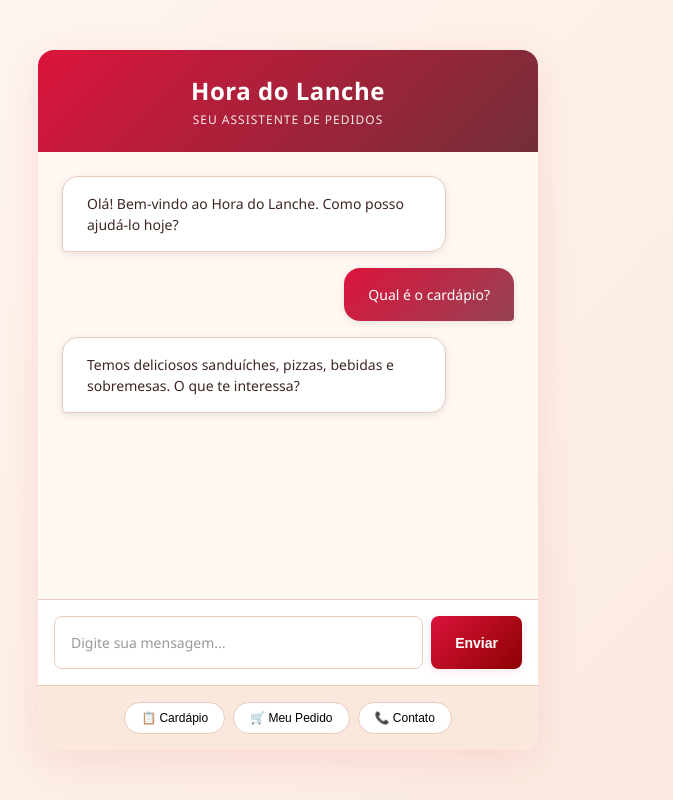
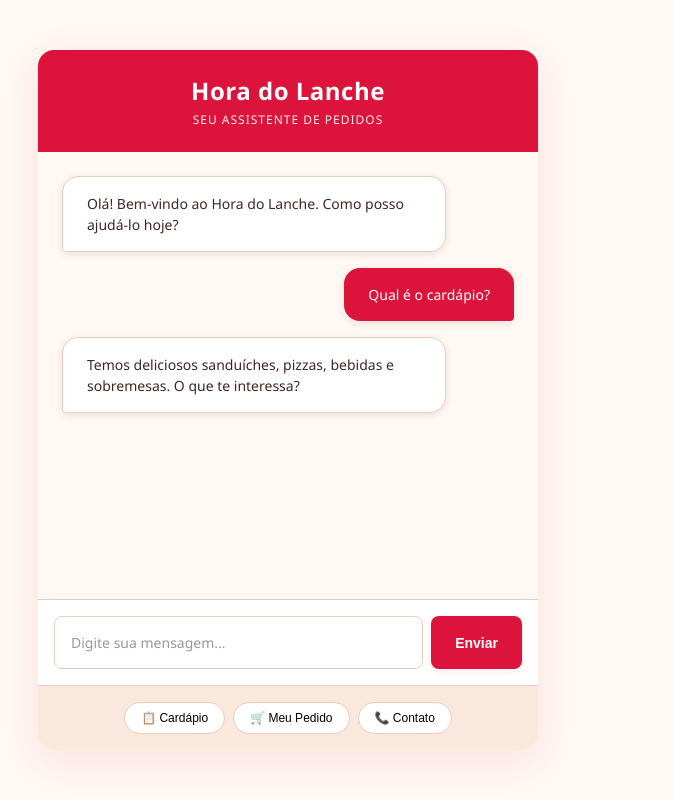
Before and after one commit to AndreasGuertdl/hora_do_lanche_chatbot, a plain HTML site: page index.html in a window 1280 px wide. Shown: the whole page, without its empty margins (352-1025 px from the left). Drawn offline with Linux system fonts and the light colour scheme.

Commit message:
refactor: remove gradients and use solid colors only

```diff
--- a/styles.css
+++ b/styles.css
@@ -50,7 +50,7 @@ html, body {
     width: 100%;
     height: 100%;
     font-family: 'Segoe UI', Tahoma, Geneva, Verdana, sans-serif;
-    background: linear-gradient(135deg, var(--bg-cream) 0%, var(--bg-light) 100%);
+    background: var(--bg-cream);
 }
 
 body {
@@ -83,7 +83,7 @@ body {
    ============================================= */
 
 .chatbot-header {
-    background: linear-gradient(135deg, var(--primary-red) 0%, var(--wine-red) 100%);
+    background: var(--primary-red);
     color: var(--text-light);
     padding: var(--spacing-lg) var(--spacing-md);
     text-align: center;
@@ -167,7 +167,7 @@ body {
 }
 
 .user-message .message-content {
-    background: linear-gradient(135deg, var(--primary-red) 0%, var(--accent-wine) 100%);
+    background: var(--primary-red);
     color: var(--text-light);
     border-radius: var(--radius-lg) var(--radius-lg) var(--radius-sm) var(--radius-lg);
     max-width: 85%;
@@ -218,7 +218,7 @@ body {
 }
 
 .send-button {
-    background: linear-gradient(135deg, var(--primary-red) 0%, var(--dark-red) 100%);
+    background: var(--primary-red);
     color: var(--text-light);
     border: none;
     border-radius: var(--radius-md);
```
